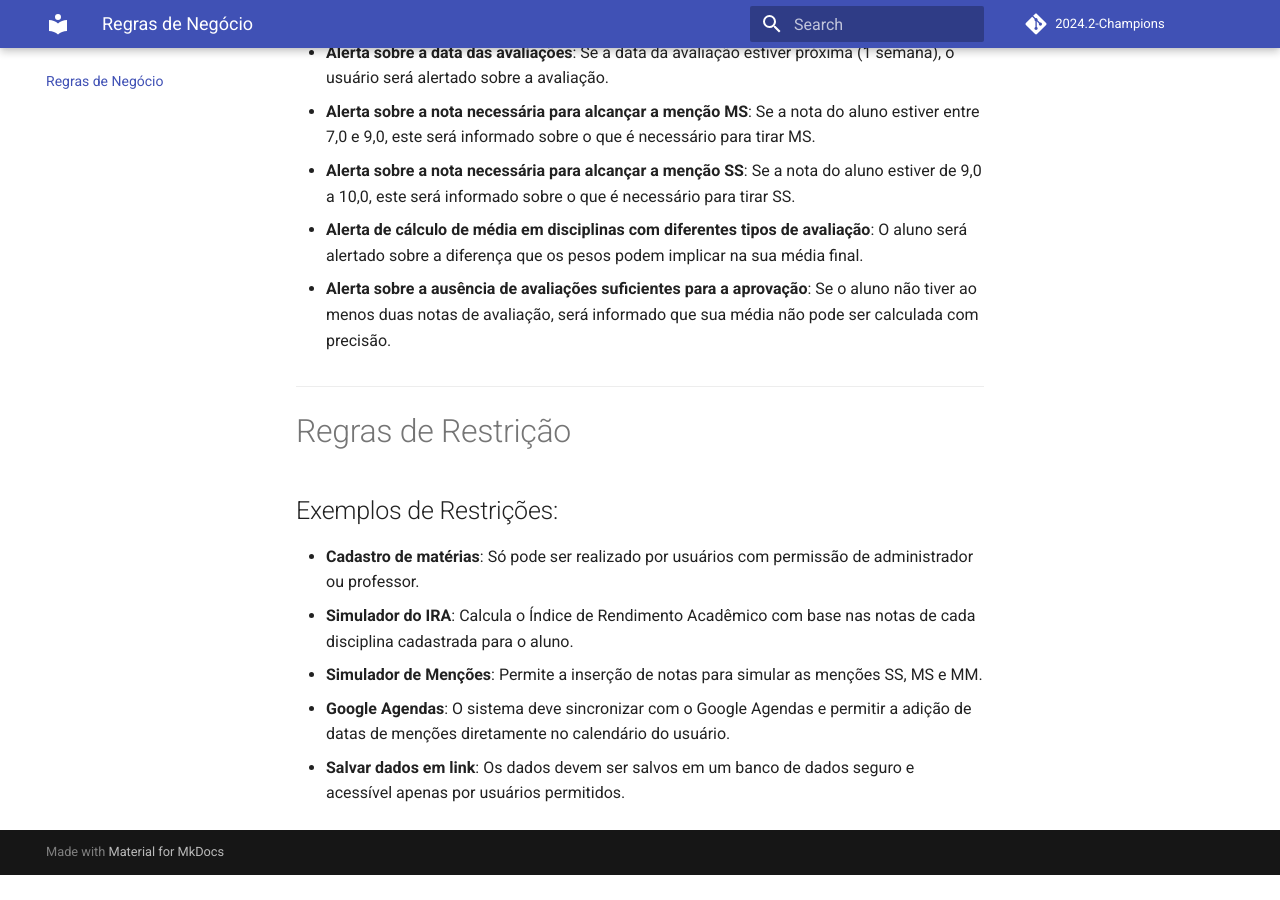
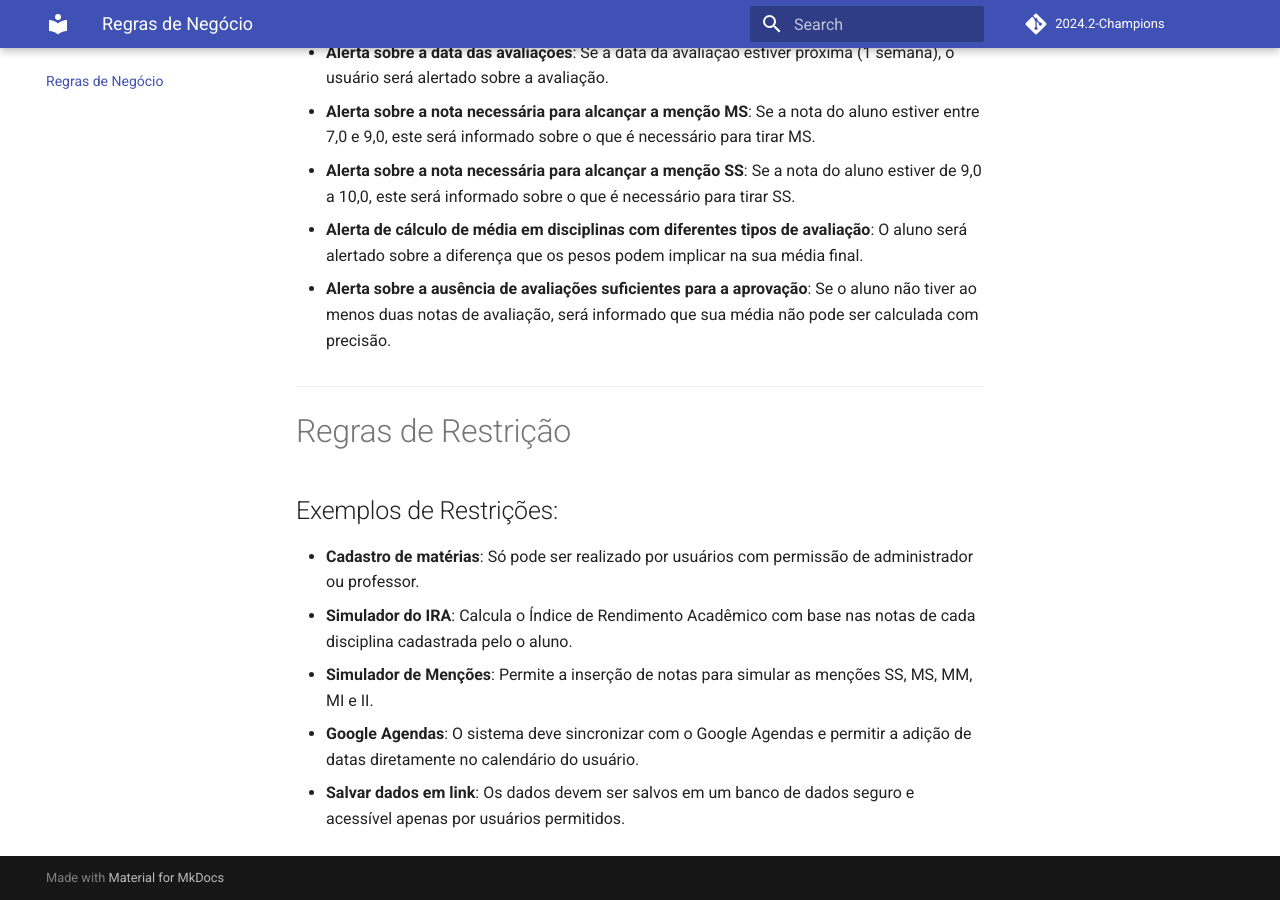
Before and after one commit to FGA-REQ/2024.2-Champions, an MkDocs documentation site: the page built from docs/regras-negocio.md, in a window 1280 px wide and 900 px high, scrolled down 5333 px. Built offline with MkDocs 1.6.1 and Material for MkDocs 9.7.7, drawn with Linux system fonts in a browser that asks for light colours; comment, search, counter and statistics services are not loaded; before the commit the page ends 6208 px from its top, so only the background shows below that.

Commit message:
docs: pequeno ajuste nas regras de restrição

```diff
--- a/docs/regras-negocio.md
+++ b/docs/regras-negocio.md
@@ -163,7 +163,7 @@ O simulador de menções permitirá que o aluno insira notas de avaliações já
 ## Exemplos de Restrições:
 
 - **Cadastro de matérias**: Só pode ser realizado por usuários com permissão de administrador ou professor.
-- **Simulador do IRA**: Calcula o Índice de Rendimento Acadêmico com base nas notas de cada disciplina cadastrada para o aluno.
-- **Simulador de Menções**: Permite a inserção de notas para simular as menções SS, MS e MM.
-- **Google Agendas**: O sistema deve sincronizar com o Google Agendas e permitir a adição de datas de menções diretamente no calendário do usuário.
+- **Simulador do IRA**: Calcula o Índice de Rendimento Acadêmico com base nas notas de cada disciplina cadastrada pelo o aluno.
+- **Simulador de Menções**: Permite a inserção de notas para simular as menções SS, MS, MM, MI e II.
+- **Google Agendas**: O sistema deve sincronizar com o Google Agendas e permitir a adição de datas diretamente no calendário do usuário.
 - **Salvar dados em link**: Os dados devem ser salvos em um banco de dados seguro e acessível apenas por usuários permitidos.
```
Also changed, not shown: site/historico/historico/index.html, site/index.html, site/search/search_index.json, 1 other file.
